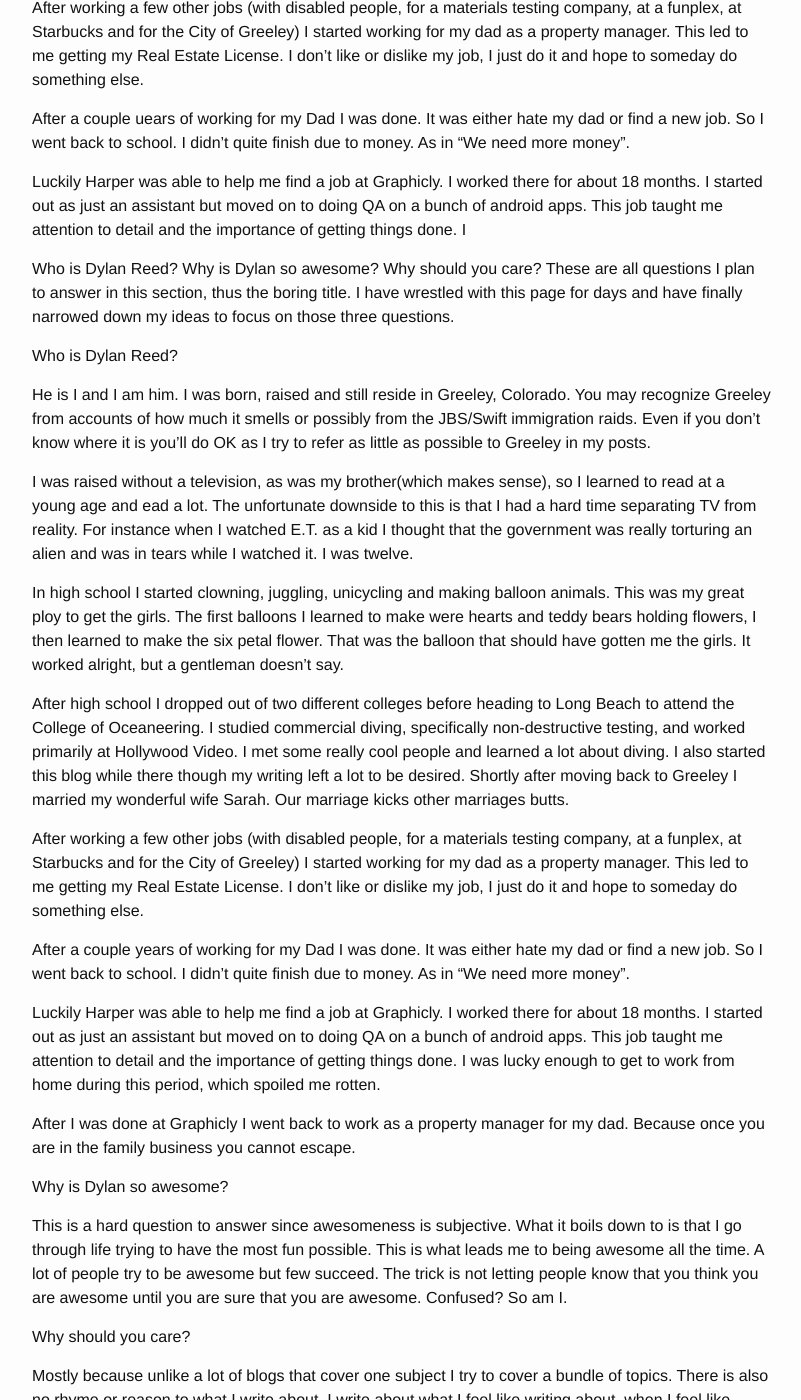
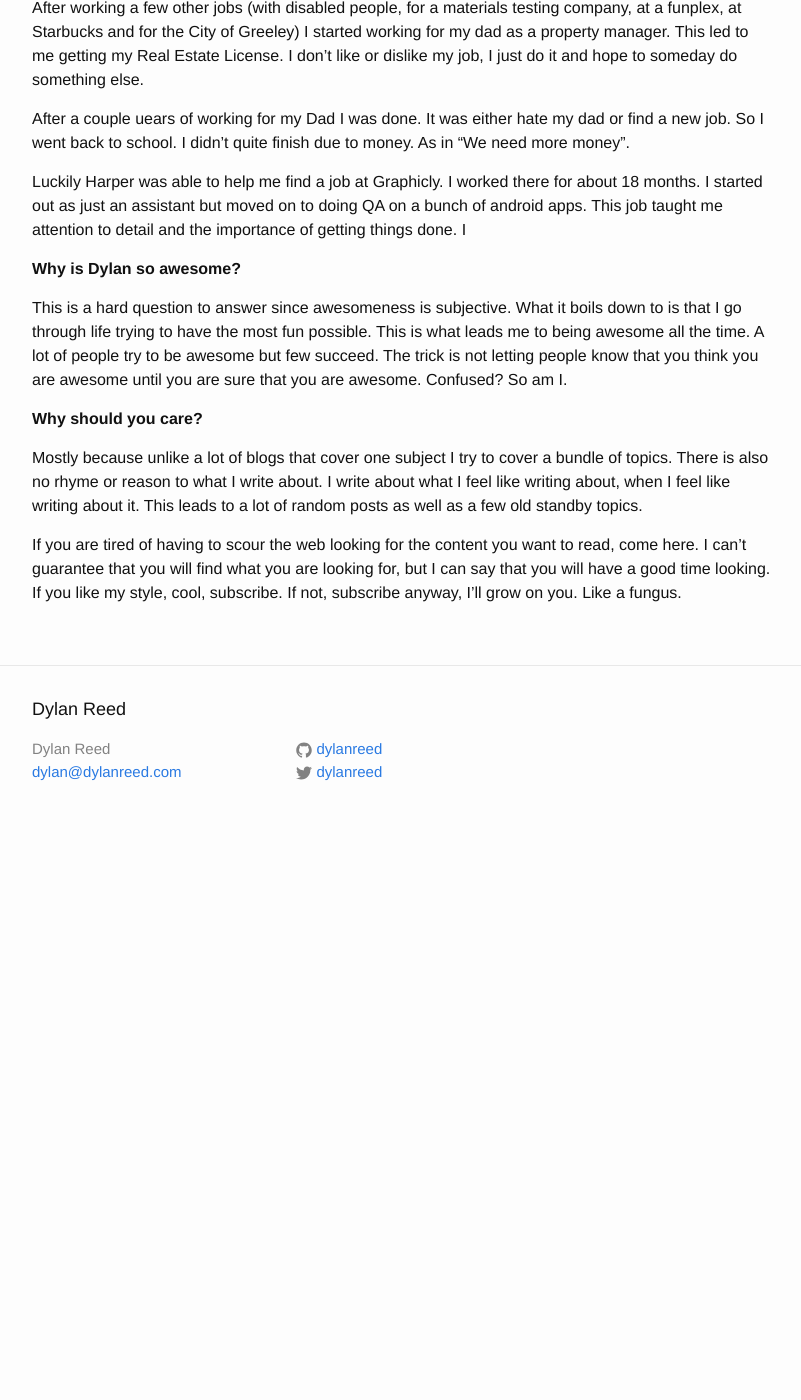
Before and after one commit to dylanreed/dylanreed.com, a Jekyll site: the page built from about.md, in a window 1280 px wide and 1400 px high, scrolled down 738 px. Shown: the whole window, without its empty margins (238-1039 px from the left). Built offline with Jekyll 4.4.1, drawn with Linux system fonts in a browser that asks for light colours; after the commit the page ends 1581 px from its top, so only the background shows below that.

Commit message:
Fixed things
Updated to make more awesome

```diff
--- a/_includes/header.html
+++ b/_includes/header.html
@@ -25,7 +25,6 @@
           {% endif %}
         {% endfor %}
         <a class="page-link" href="http://tinyurl.com/lgz83yv">Resume</a>
-        <a class="page-link" href="http://www.amazon.com/dp/B00L9MCJHK">Book</a>
         <a class="page-link" href="http://fancycadaver.com/">Blog</a>
       </div>
     </nav>
--- a/about.md
+++ b/about.md
@@ -7,7 +7,7 @@ permalink: /about/
 
 Who is Dylan Reed? Why is Dylan so awesome? Why should you care? These are all questions I plan to answer in this section, thus the boring title. I have wrestled with this page for days and have finally narrowed down my ideas to focus on those three questions.
 
-Who is Dylan Reed?
+**Who is Dylan Reed?**
 
 He is I and I am him. I was born, raised and still reside in Greeley, Colorado. You may recognize Greeley from accounts of how much it smells or possibly from the recent JBS/Swift immigration raids. Even if you don’t know where it is you’ll do ok as I try to refer as little as possible to Greeley in my posts.
 
@@ -23,31 +23,12 @@ After a couple uears of working for my Dad I was done. It was either hate my dad
 
 Luckily Harper was able to help me find a job at Graphicly. I worked there for about 18 months. I started out as just an assistant but moved on to doing QA on a bunch of android apps. This job taught me attention to detail and the importance of getting things done. I
 
-Who is Dylan Reed? Why is Dylan so awesome? Why should you care? These are all questions I plan to answer in this section, thus the boring title. I have wrestled with this page for days and have finally narrowed down my ideas to focus on those three questions.
 
-Who is Dylan Reed?
-
-He is I and I am him. I was born, raised and still reside in Greeley, Colorado. You may recognize Greeley from accounts of how much it smells or possibly from the JBS/Swift immigration raids. Even if you don’t know where it is you’ll do OK as I try to refer as little as possible to Greeley in my posts.
-
-I was raised without a television, as was my brother(which makes sense), so I learned to read at a young age and ead a lot. The unfortunate downside to this is that I had a hard time separating TV from reality. For instance when I watched E.T. as a kid I thought that the government was really torturing an alien and was in tears while I watched it. I was twelve.
-
-In high school I started clowning, juggling, unicycling and making balloon animals. This was my great ploy to get the girls. The first balloons I learned to make were hearts and teddy bears holding flowers, I then learned to make the six petal flower. That was the balloon that should have gotten me the girls. It worked alright, but a gentleman doesn’t say.
-
-After high school I dropped out of two different colleges before heading to Long Beach to attend the College of Oceaneering. I studied commercial diving, specifically non-destructive testing, and worked primarily at Hollywood Video. I met some really cool people and learned a lot about diving. I also started this blog while there though my writing left a lot to be desired. Shortly after moving back to Greeley I married my wonderful wife Sarah. Our marriage kicks other marriages butts.
-
-After working a few other jobs (with disabled people, for a materials testing company, at a funplex, at Starbucks and for the City of Greeley) I started working for my dad as a property manager. This led to me getting my Real Estate License. I don’t like or dislike my job, I just do it and hope to someday do something else.
-
-After a couple years of working for my Dad I was done. It was either hate my dad or find a new job. So I went back to school. I didn’t quite finish due to money. As in “We need more money”.
-
-Luckily Harper was able to help me find a job at Graphicly. I worked there for about 18 months. I started out as just an assistant but moved on to doing QA on a bunch of android apps. This job taught me attention to detail and the importance of getting things done. I was lucky enough to get to work from home during this period, which spoiled me rotten.
-
-After I was done at Graphicly I went back to work as a property manager for my dad. Because once you are in the family business you cannot escape.
-
-Why is Dylan so awesome?
+**Why is Dylan so awesome?**
 
 This is a hard question to answer since awesomeness is subjective. What it boils down to is that I go through life trying to have the most fun possible. This is what leads me to being awesome all the time. A lot of people try to be awesome but few succeed. The trick is not letting people know that you think you are awesome until you are sure that you are awesome. Confused? So am I.
 
-Why should you care?
+**Why should you care?**
 
 Mostly because unlike a lot of blogs that cover one subject I try to cover a bundle of topics. There is also no rhyme or reason to what I write about. I write about what I feel like writing about, when I feel like writing about it. This leads to a lot of random posts as well as a few old standby topics.
 
```
Also changed, not shown: index.md (+4 -2 lines).
